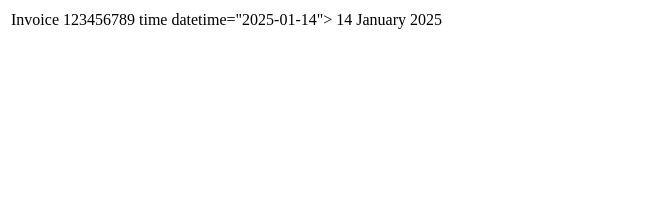
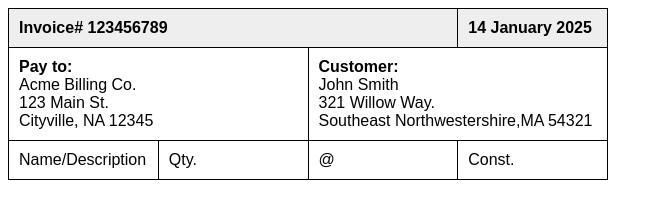
Before and after one commit to Will-Schrick/gimnasio-exercise-tables-9-25, a plain HTML site: page html-gimnasio-master/index.html in a window 1280 px wide. Shown: the whole page, without its empty margins (0-663 px from the left). Drawn offline with Linux system fonts and the light colour scheme.

Commit message:
upload from Fri tables

```diff
--- a/html-gimnasio-master/index.html
+++ b/html-gimnasio-master/index.html
@@ -1,6 +1,39 @@
-<table>
-    <rh>
-        <td>Invoice 123456789</td>
-        <td>time datetime="2025-01-14"> 14 January 2025</td>
-    </rh>
-</table>
+<!DOCTYPE html>
+<html lang="en">
+
+<head>
+    <link rel="stylesheet" href="style.css">
+    <meta charset="UTF-8">
+    <meta name="viewport" content="width=device-width, initial-scale=1.0">
+    <title>Document</title>
+</head>
+
+<body>
+    <table>
+        <tr>
+            <th colspan="3">Invoice# 123456789</th>
+            <th time datetime="2025-01-14"> 14 January 2025</th>
+        </tr>
+        <tr>
+            <td colspan="2"><b>Pay to:</b><br>
+                Acme Billing Co.<br>
+                123 Main St. <br>
+                Cityville, NA 12345
+            </td>
+            <td colspan="2"> <b>Customer:</b><br>
+                John Smith<br>
+                321 Willow Way. <br>
+                Southeast Northwestershire,MA 54321
+            </td>
+        </tr>
+        <tr>
+            <td>Name/Description</td>
+            <td>Qty.</td>
+            <td>@</td>
+            <td>Const.</td>
+        </tr>
+    </table>
+
+</body>
+
+</html>
--- /dev/null
+++ b/html-gimnasio-master/style.css
@@ -0,0 +1,21 @@
+table,
+th,
+td {
+    border: 1px solid black;
+    border-collapse: collapse;
+    font-family: Arial, Helvetica, sans-serif;
+}
+
+table{
+    table-layout: fixed;
+    width: 600px;
+}
+td,
+th {
+    padding: 10px;
+    text-align: left;
+}
+
+th {
+    background-color: rgba(128, 128, 128, 0.134);
+}
```
